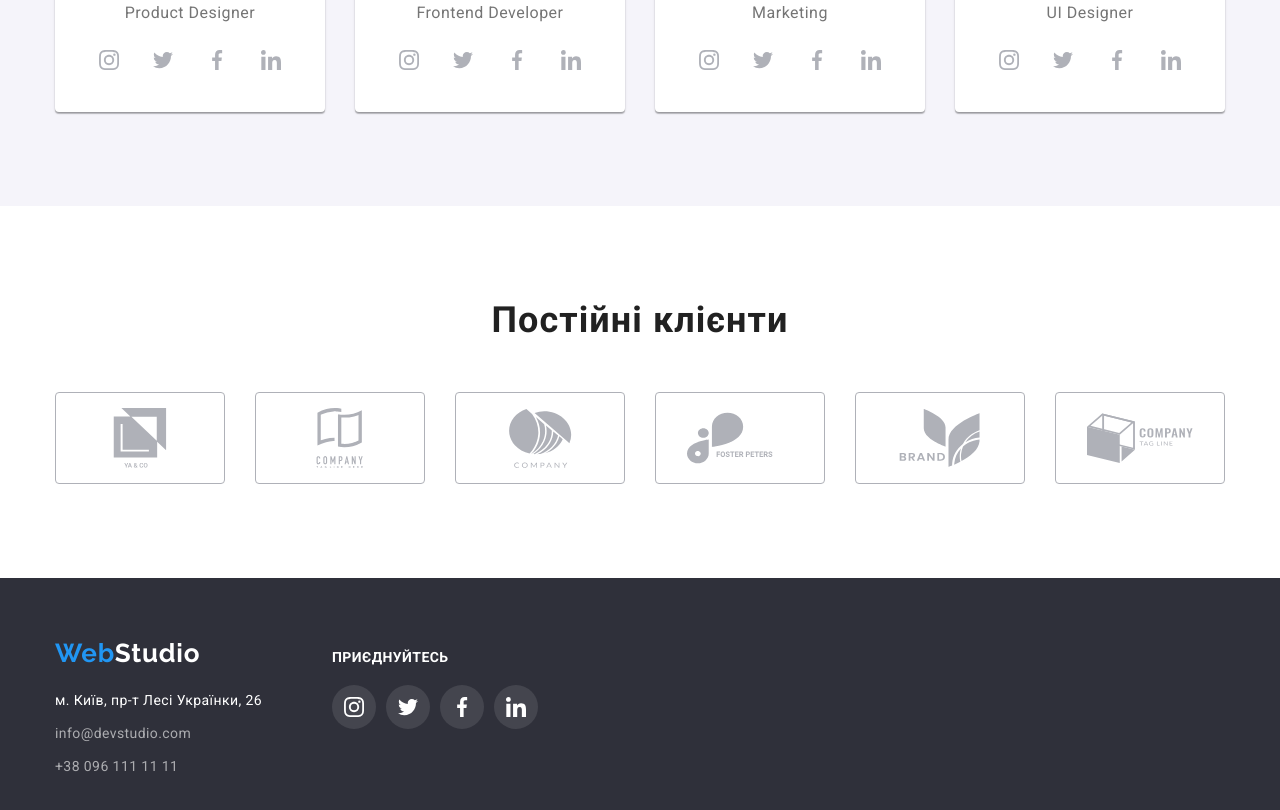
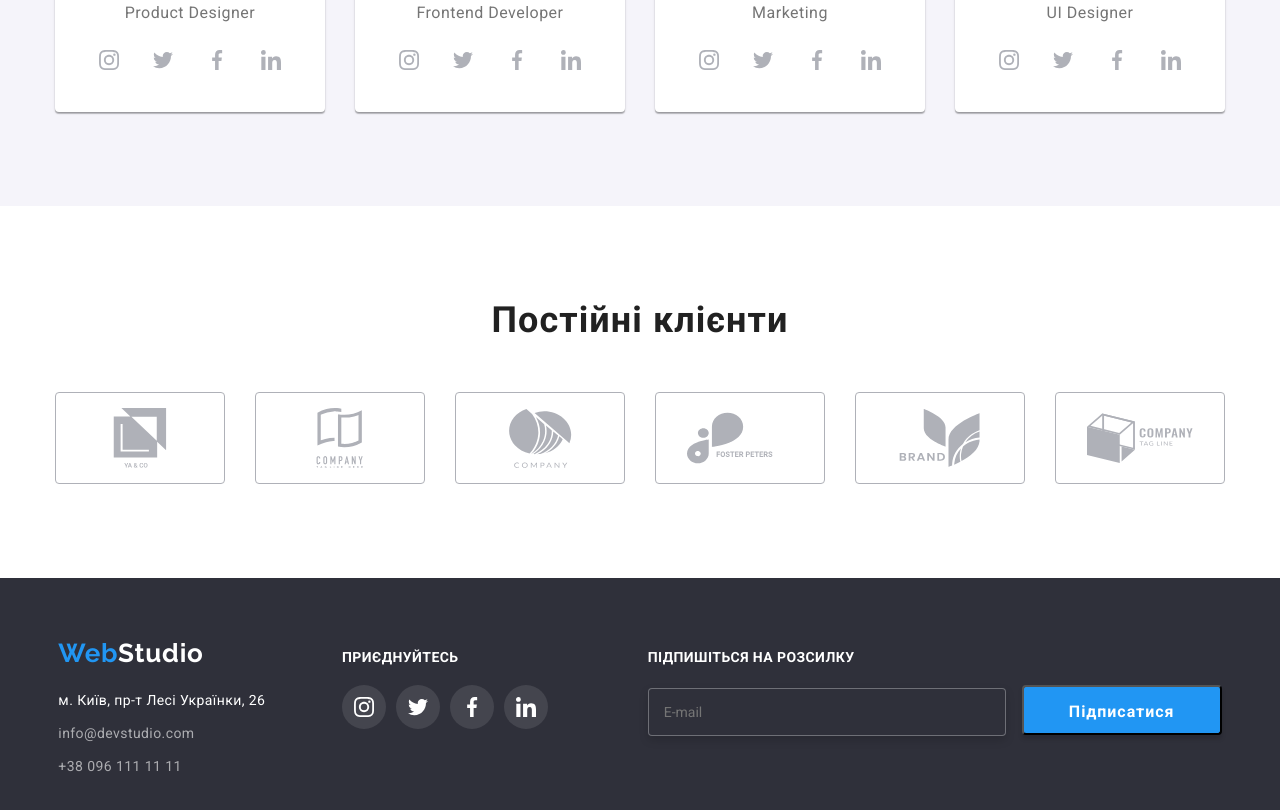
Before and after one commit to Pticeron/goit-markup-hw-05, a plain HTML site: page index.html in a window 1280 px wide. Shown: the part 2099-2909 px from the top of the page. Drawn offline with nearby package versions, Linux system fonts and the light colour scheme.

Commit message:
Додає форму в футер

```diff
--- a/css/styles.css
+++ b/css/styles.css
@@ -376,14 +376,17 @@ a.link.current {
 
 .item {
   position: relative;
+
 }
 
 .above-item {
   position: absolute;
+  display: flex;
+ align-items: center;
+ justify-content: center;
   width: 100%;
   height: 70px;
-  padding-top: 27px;
-  padding-bottom: 27px;
+
   left: 0;
   bottom: 0;
   font-weight: 700;
@@ -526,6 +529,7 @@ a.link.current {
 .main-footer {
   display: flex;
   align-items: baseline;
+  justify-content: space-around;
 }
 
 .footer-contakt {
@@ -589,6 +593,7 @@ a.link.current {
 
 .footer-social {
   margin-left: 70px;
+  margin-right: 93px;
 }
 .footer-style {
   display: flex;
@@ -636,6 +641,36 @@ a.link.current {
 .link-icon-footer:focus {
   background-color: var(--akcent-color);
 }
+
+.footer-mail > input {
+  width: 358px;
+  padding: 15px;
+  margin-right: 12px;
+  border: 1px solid rgba(255, 255, 255, 0.3);
+  filter: drop-shadow(0px 4px 4px rgba(0, 0, 0, 0.15));
+  border-radius: 4px;
+  color: rgba(255, 255, 255, 0.6);
+  background: #2F303A;
+}
+
+.footer-btn {
+  width: 200px;
+  height: 50px;
+  padding: 10px 28px;
+  font-family: var(--one-font-family);
+    font-style: normal;
+    font-weight: 700;
+    font-size: 16px;
+    line-height: 1.875;
+    letter-spacing: 0.06em;
+
+  color: var(--second-akcent-color);
+  background: var(--akcent-color);
+  box-shadow: 0px 4px 4px rgba(0, 0, 0, 0.15);
+  border-radius: 4px;
+}
+
+
 
 /* Сторінка 2 */
 .button-card {
--- a/index.html
+++ b/index.html
@@ -485,6 +485,14 @@
             </li>
           </ul>
         </div>
+
+      <form class="footer-form">
+        <p class="footer-title">Підпишіться на розсилку</p>
+        <label class="footer-mail">
+          <input type="text" name="email" placeholder="E-mail" />
+        </label>
+        <button class="footer-btn" type="button">Підписатися</button>
+      </form>
       </div>
     </footer>
 
```
